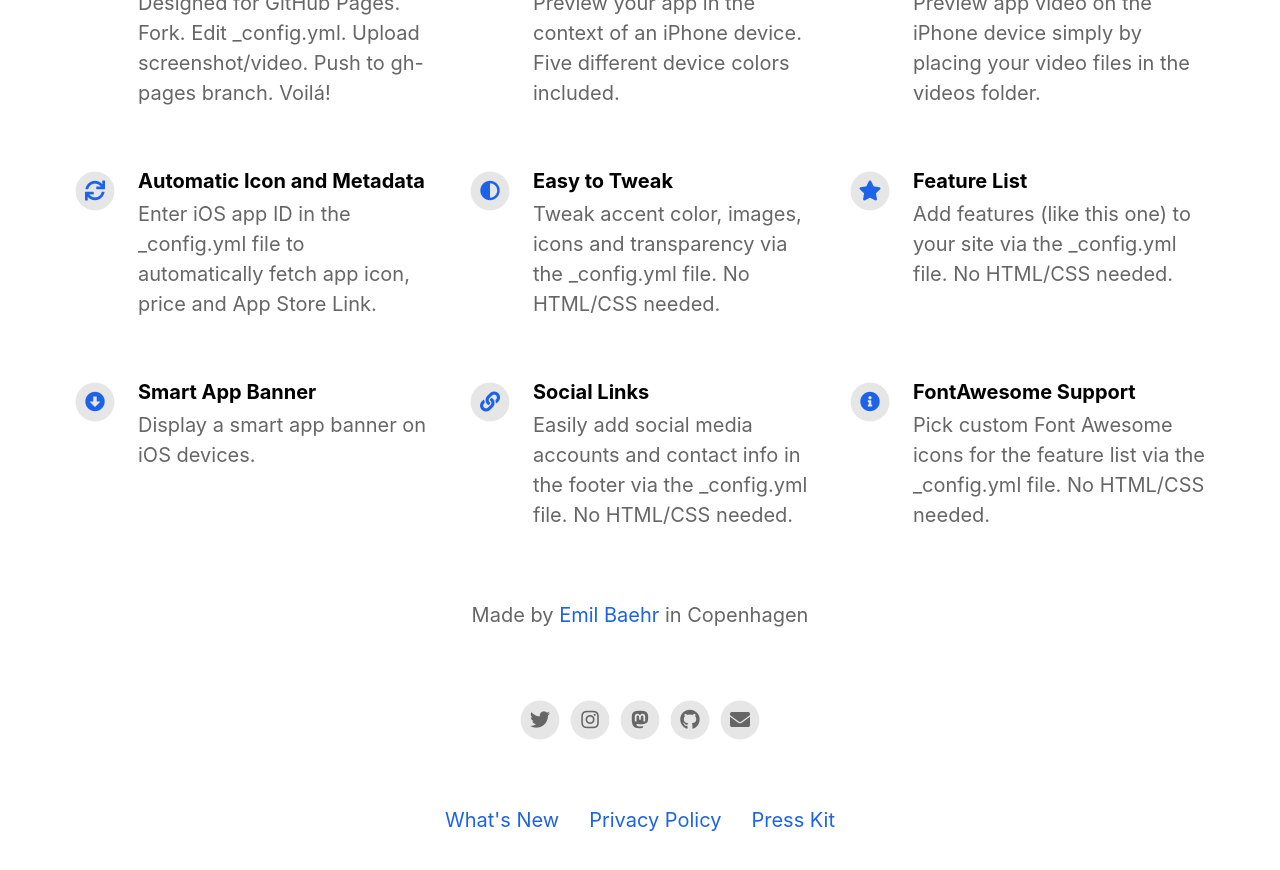
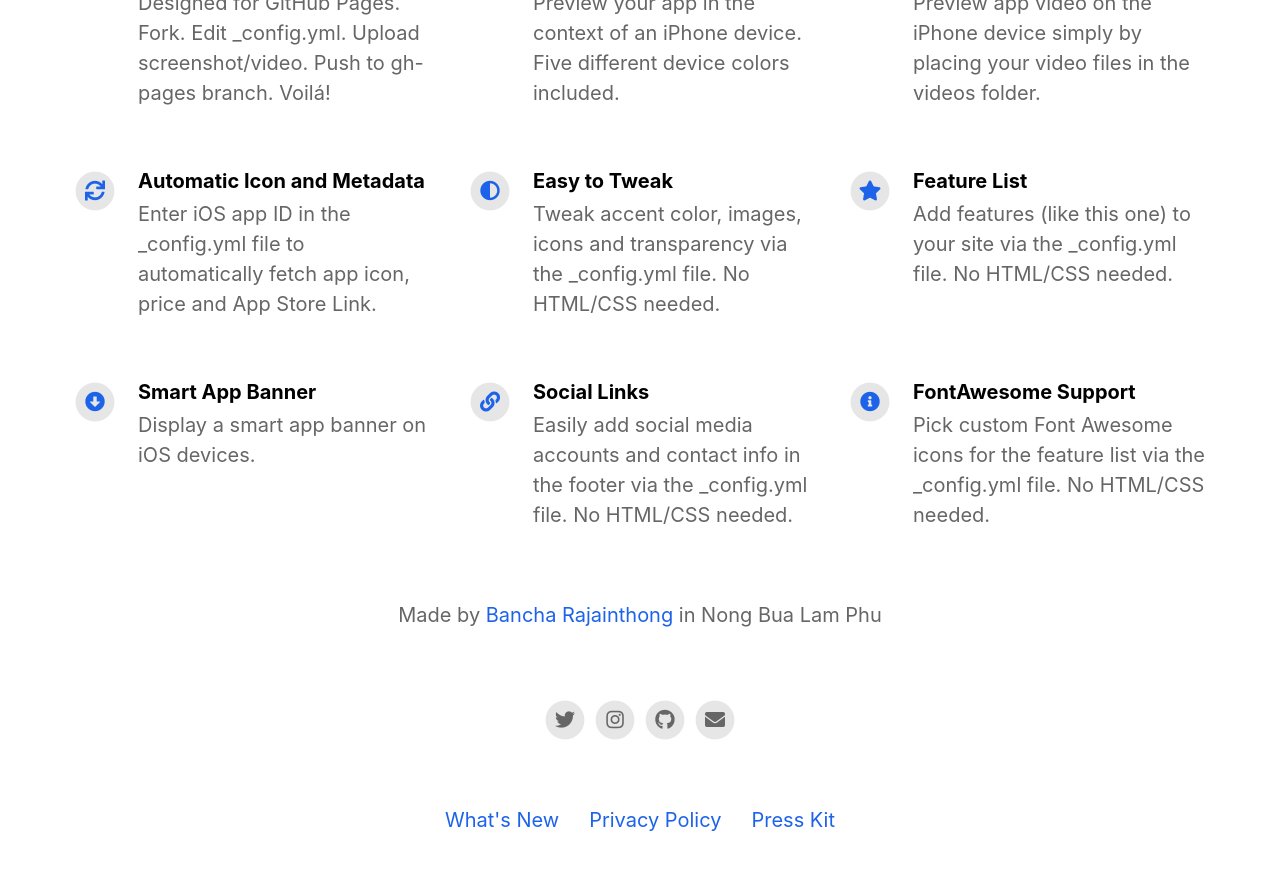
Before and after one commit to eswizardry/afterpost-app-landing-page, a Jekyll site: the page built from index.html, in a window 1280 px wide and 900 px high, scrolled down 1124 px. Shown: the top 870 px of the window. Built offline with Jekyll 4.4.1, drawn with Linux system fonts in a browser that asks for light colours; nearby versions of some CDN libraries.

Commit message:
chore: Update iOS app ID and country code in _config.yml

```diff
--- a/_config.yml
+++ b/_config.yml
@@ -2,11 +2,11 @@
 page_title                                :                                           # Automatically populates with app name if not set and if iOS app ID is set. Otherwise enter manually.
 
 # App Info
-ios_app_id                                : 1234793120                                # Required. Enter iOS app ID to automatically populate name, price and icons (e.g. 718043190).
-ios_app_country                           : us                                        # Required outside USA. Enter 2 letter country code as in https://en.wikipedia.org/wiki/ISO_3166-1_alpha-2
+ios_app_id                                : 1591247998                                # Required. Enter iOS app ID to automatically populate name, price and icons (e.g. 718043190).
+ios_app_country                           : th                                        # Required outside USA. Enter 2 letter country code as in https://en.wikipedia.org/wiki/ISO_3166-1_alpha-2
 
-appstore_link                             :                                           # Automatically populates if not set and if iOS app ID is set. Otherwise enter manually.
-playstore_link                            :                                           # Enter Google Play Store URL.
+appstore_link                             : https://apps.apple.com/us/app/after-post-parcel-tracking/id1591247998                                         # Automatically populates if not set and if iOS app ID is set. Otherwise enter manually.
+playstore_link                            : https://play.google.com/store/apps/details?id=com.bexworks.AfterPost                                          # Enter Google Play Store URL.
 presskit_download_link                    : https://emilbaehr.com                                          # Enter a link to downloadable file or (e.g. public Dropbox link to a .zip file).
                                                                                       # Or upload your press kit file to assets and set path accordingly (e.g. "assets/your_press_kit.zip").
 
@@ -20,16 +20,15 @@ enable_smart_app_banner                   : true
 
 
 # Information About Yourself
-your_name                                 : Emil Baehr
-your_link                                 : https://emilbaehr.com
-your_city                                 : Copenhagen
-email_address                             : emil.baehr@gmail.com
+your_name                                 : Bancha Rajainthong
+your_link                                 : https://eswizardry.github.io/
+your_city                                 : Nong Bua Lam Phu
+email_address                             : eswizardry@gmail.com
 facebook_username                         :
-instagram_username                        : ebaehr
-twitter_username                          : ebaehr
-github_username                           : emilbaehr
+instagram_username                        : eswizardry
+twitter_username                          : eswizardry
+github_username                           : eswizardry
 youtube_username                          :
-mastodon_link                             : https://mastodon.social/@ebaehr
 
 
 
```
